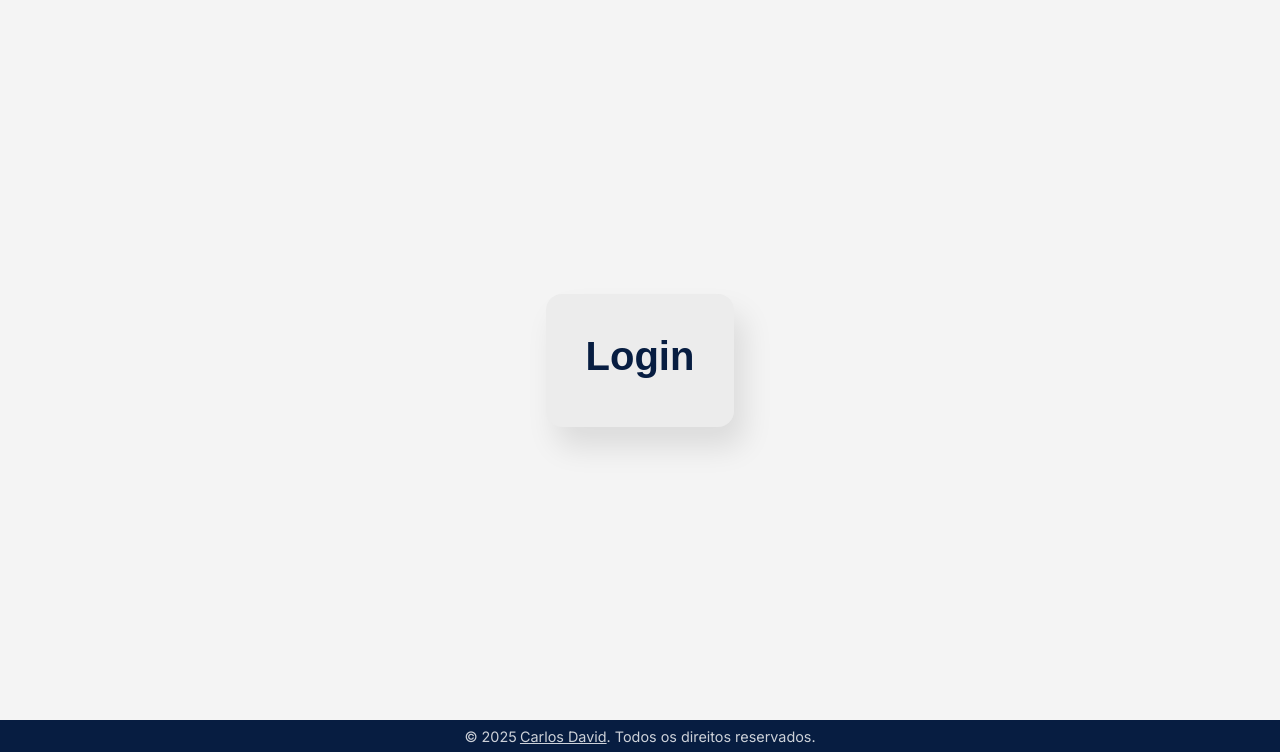
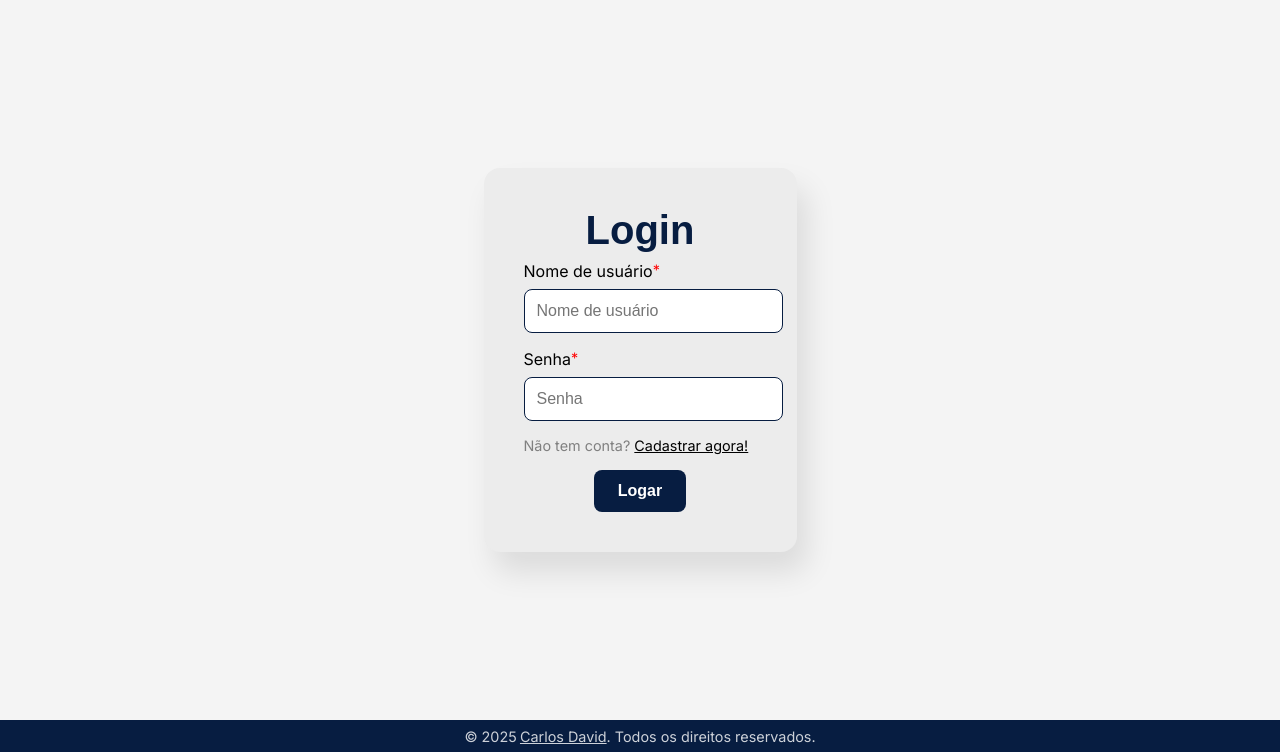
Before and after one commit to dauid64/acompanhador-primeiros-passos-django, a Django app: page /login/ in a window 1280 px wide. Shown: the part 48-800 px from the top of the page. Run offline with Django 5.2, Linux system fonts and the light colour scheme.

Commit message:
Add login functionality and improve user registration flow
Introduces a login form with validation and user authentication logic.
Enhances the registration page with a link to login for existing users.
Adds CSS styles for login and registration links, and updates layout consistency.
Fixes navigation issues by linking login and registration pages appropriately.

```diff
--- a/authentication/forms/cadastro_form.py
+++ b/authentication/forms/cadastro_form.py
@@ -43,3 +43,16 @@ class CadastroForm(forms.ModelForm):
         if commit:
             user.save()
         return user
+
+class LoginForm(forms.Form):
+    username = forms.CharField(
+        max_length=150,
+        widget=forms.TextInput(attrs={'placeholder': 'Nome de usuário', 'class': 'form-control'}),
+        label='Nome de usuário',
+        required=True
+    )
+    password = forms.CharField(
+        widget=forms.PasswordInput(attrs={'placeholder': 'Senha', 'class': 'form-control'}),
+        label='Senha',
+        required=True
+    )
--- a/authentication/static/authentication/css/login.css
+++ b/authentication/static/authentication/css/login.css
@@ -0,0 +1,4 @@
+.link-to-register {
+    color: var(--color-black);
+    text-decoration: underline;
+}
--- a/authentication/templates/authentication/pages/cadastro.html
+++ b/authentication/templates/authentication/pages/cadastro.html
@@ -11,15 +11,15 @@
 <div class="container-all-with-header centralize" style="padding: 0rem 1rem;">
   <div class="card">
     <h1 class="text-center">Cadastro</h1>
-    <div>
-      <form method="POST" class="form-cadastro">
+    <form method="POST" class="container-form">
       {% csrf_token %}
+      {% include 'components/layouts/form_general_errors.html' %}
       {% for field in form %}
         {% include 'components/layouts/form_field.html' %}
       {% endfor %}
+      <small class="text-muted">Já possui uma conta? <a class="link-to-login" href="{% url "authentication:login" %}">Entrar agora!</a></small>
       <button type="submit" class="btn btn-primary">Cadastrar</button>
     </form>
   </div>
 </div>
-</div>
 {% endblock %}
--- a/authentication/templates/authentication/pages/index.html
+++ b/authentication/templates/authentication/pages/index.html
@@ -15,7 +15,7 @@
     <p>O acompanhador é uma plataforma gratuita para ajuda-lo a realizar os exercícios do matérial didático. Você pode acessá-lo se cadastrando de forma simples ou logando se já tiver uma conta existente.</p>
     <div class="buttons">
         <a href="{% url 'authentication:cadastro' %}" class="btn btn-primary">Cadastrar</a>
-        <a href="" class="btn btn-secondary">Entrar</a>
+        <a href="{% url 'authentication:login' %}" class="btn btn-secondary">Entrar</a>
     </div>
     <img src="{% static 'authentication/imgs/django-logo.png' %}" alt="logo-django" class="logo-index">
   </div>
--- a/authentication/templates/authentication/pages/login.html
+++ b/authentication/templates/authentication/pages/login.html
@@ -11,6 +11,17 @@
 <div class="container-all-with-header centralize" style="padding: 0rem 1rem;">
   <div class="card">
     <h1 class="text-center">Login</h1>
+    <form method="POST" class="container-form">
+      {% csrf_token %}
+      {% include 'components/layouts/form_general_errors.html' %}
+      {% for field in form %}
+        {% include 'components/layouts/form_field.html' %}
+      {% endfor %}
+      <small class="text-muted">Não tem conta? <a class="link-to-register" href="{% url "authentication:cadastro" %}">Cadastrar agora!</a></small>
+      <div class="d-flex flex-centralize">
+        <button type="submit" class="btn btn-primary">Logar</button>
+      </div>
+    </form>
   </div>
 </div>
 {% endblock %}
--- a/authentication/views.py
+++ b/authentication/views.py
@@ -1,7 +1,8 @@
 from django.views.generic import TemplateView, View
 from django.shortcuts import redirect, render
+from django.contrib.auth import authenticate, login
 
-from authentication.forms.cadastro_form import CadastroForm
+from authentication.forms.cadastro_form import CadastroForm, LoginForm
 
 class IndexView(TemplateView):
     template_name = 'authentication/pages/index.html'
@@ -36,8 +37,31 @@ class LoginView(TemplateView):
     template_name = 'authentication/pages/login.html'
 
     def get(self, request, *args, **kwargs):
+        form = LoginForm()
         return render(
             request,
             self.template_name,
-            {}
+            {
+                'form': form
+            }
         )
+
+    def post(self, request, *args, **kwargs):
+        form = LoginForm(request.POST)
+        if form.is_valid():
+            username = form.cleaned_data['username']
+            password = form.cleaned_data['password']
+            user = authenticate(request, username=username, password=password)
+
+            if user is not None:
+                login(request, user)
+                return redirect('authentication:index')
+            else:
+                form.add_error(None, "Nome de usuário ou senha inválida.")
+        return render(
+            request,
+            self.template_name,
+            {
+                'form': form
+            }
+        )
--- a/static/assets/css/style.css
+++ b/static/assets/css/style.css
@@ -63,7 +63,7 @@ p {
     font-size: 1.1rem;
     line-height: 1.6;
     color: var(--text-color);
-    margin: 0 0 1.5rem;
+    margin: 0 0 0rem;
 }
 
 .container-all-with-header {
@@ -133,6 +133,12 @@ p {
     transform: translateY(-2px);
 }
 
+.container-form {
+    display: flex;
+    flex-direction: column;
+    gap: 1rem;
+}
+
 .form-control {
     width: 100%;
     padding: 12px;
@@ -170,3 +176,14 @@ p {
     color: var(--color-red);
     font-size: 0.9rem;
 }
+
+.alert-danger {
+  background-color: #ffe6e6;
+  border: 1px solid var(--color-red);
+  padding: 10px;
+  margin-bottom: 15px;
+  border-radius: 5px;
+  color: var(--color-red);
+  width: 100%;
+  box-sizing: border-box;
+}
--- /dev/null
+++ b/templates/components/layouts/form_general_errors.html
@@ -0,0 +1,5 @@
+{% if form.non_field_errors %}
+  <div class="alert-danger">
+    {{ form.non_field_errors.0 }}
+  </div>
+{% endif %}
```
Also changed, not shown: authentication/static/authentication/css/cadastro.css (+3 -7 lines). Lines whose indentation alone changed are shown as unchanged.
